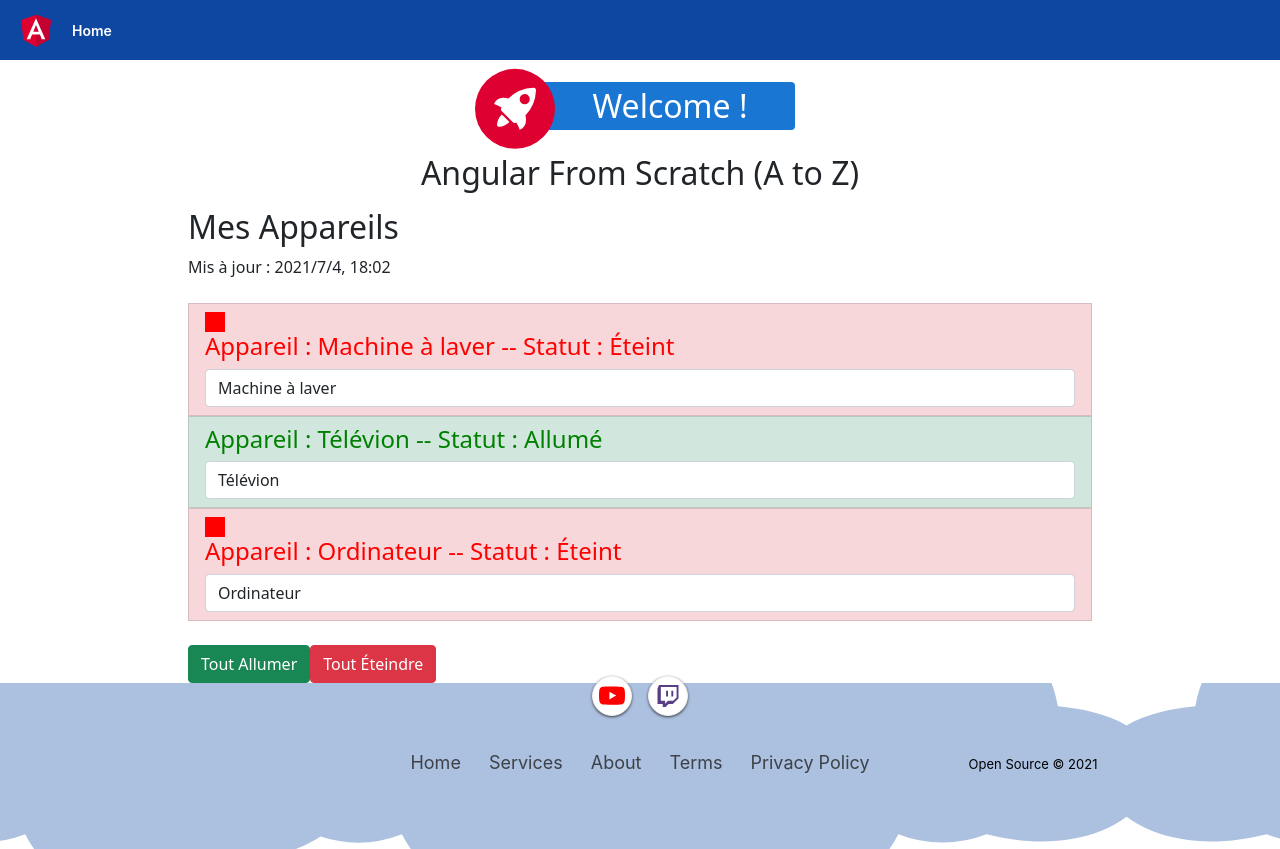
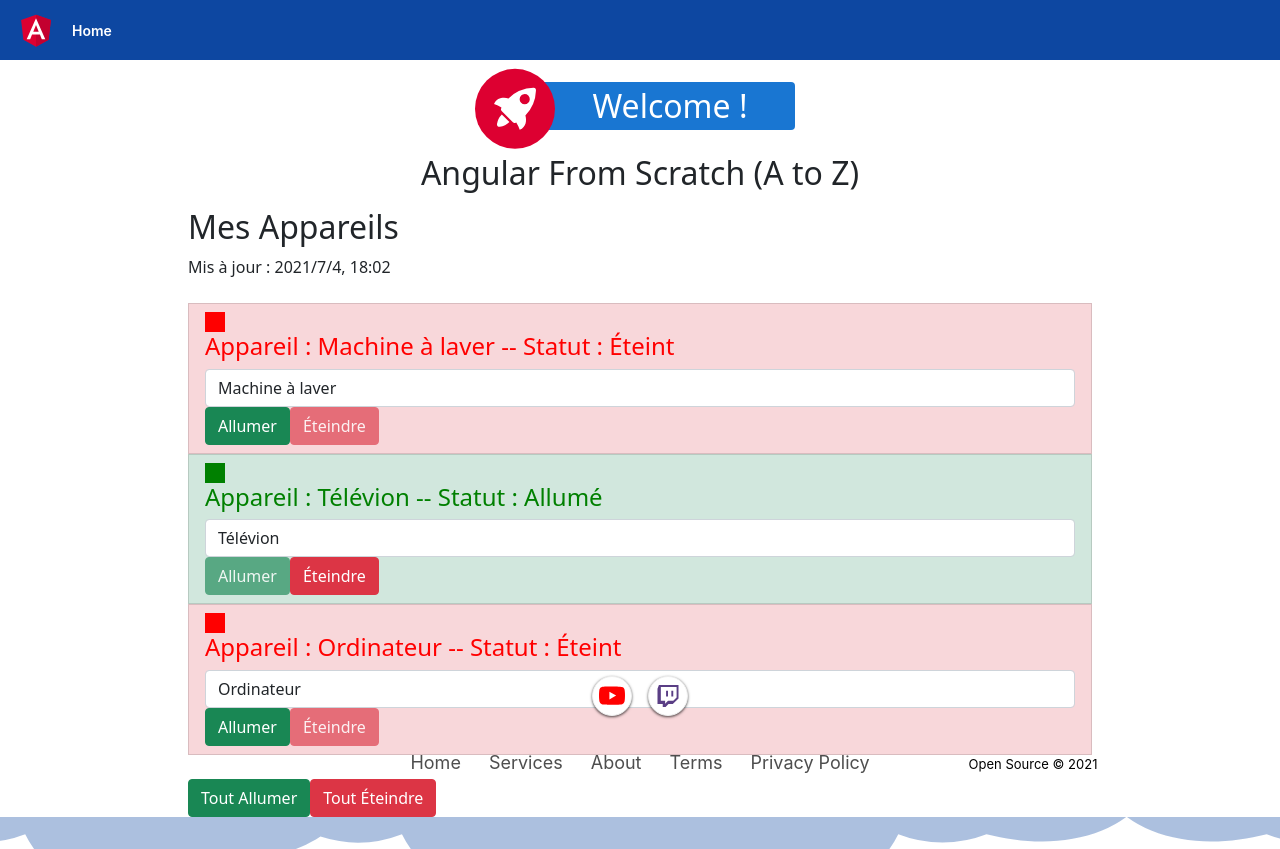
Before and after one commit to Vunerio/angular-from-scratch-A2Z, an Angular app in the folder angular-from-scratch-A2Z/: page / in a window 1280 px wide. Before the commit the page ends 800 px from the top, so only its background shows below. Built offline with nearby package versions, Linux system fonts and the light colour scheme.

Commit message:
feat(allumer/éteindre appareil): Faire communiquer les components entre eux grace aux services. Avec la centralisation de données et de fonctionnalités.

```diff
--- a/angular-from-scratch-A2Z/src/app/app.component.html
+++ b/angular-from-scratch-A2Z/src/app/app.component.html
@@ -47,9 +47,10 @@
         <br>
         <ul class="list-group">
           <!-- Directive Structurelle ngFor -->
-          <app-appareil *ngFor="let appareil of appareils"
-                         [appareilName]="appareil.name"
-                         [appareilStatus]="appareil.status">
+          <app-appareil *ngFor="let appareil of appareils; let i = index"
+                        [indexOfAppareil] = "i"
+                        [appareilName]="appareil.name"
+                        [appareilStatus]="appareil.status">
           </app-appareil>
         </ul>
         <br>
--- a/angular-from-scratch-A2Z/src/app/appareil/appareil.component.html
+++ b/angular-from-scratch-A2Z/src/app/appareil/appareil.component.html
@@ -7,9 +7,24 @@
   <div style="width: 20px; height: 20px; background-color: red;"
        *ngIf="appareilStatus === 'Éteint'">
   </div>
+  <div style="width: 20px; height: 20px; background-color: green;"
+       *ngIf="appareilStatus === 'Allumé'">
+  </div>
   <!-- L'interpolation {{}} -->
   <!-- Directive par Attribut ngStyle -->
   <h4 [ngStyle]="{color: getColor()}">Appareil : {{ appareilName }} -- Statut : {{ getStatus() }}</h4>
   <!-- Two-way Binding -->
   <input type="text" class="form-control" [(ngModel)]="appareilName">
+
+  <button class="btn btn-success"
+          (click)="onSwitchOn()"
+          [disabled]="appareilStatus === 'Allumé'">
+    Allumer
+  </button>
+
+  <button class="btn btn-danger"
+          (click)="onSwitchOff()"
+          [disabled]="appareilStatus === 'Éteint'">
+    Éteindre
+  </button>
 </li>
--- a/angular-from-scratch-A2Z/src/app/appareil/appareil.component.ts
+++ b/angular-from-scratch-A2Z/src/app/appareil/appareil.component.ts
@@ -1,4 +1,5 @@
 import { Component, Input, OnInit } from '@angular/core';
+import { AppareilService } from '../services/appareil.service';
 
 @Component({
   selector: 'app-appareil',
@@ -16,8 +17,9 @@ export class AppareilComponent implements OnInit {
    */
   @Input() appareilName!: string;
   @Input() appareilStatus!: string;
+  @Input() indexOfAppareil!: number;
 
-  constructor() { }
+  constructor(private appareilService: AppareilService) { }
 
   ngOnInit(): void {
   }
@@ -33,4 +35,12 @@ export class AppareilComponent implements OnInit {
       return 'red';
     }
   }
+
+  onSwitchOn() {
+    this.appareilService.switchOnOne(this.indexOfAppareil);
+  }
+
+  onSwitchOff() {
+    this.appareilService.switchOffOne(this.indexOfAppareil);
+  }
 }
--- a/angular-from-scratch-A2Z/src/app/services/appareil.service.ts
+++ b/angular-from-scratch-A2Z/src/app/services/appareil.service.ts
@@ -25,4 +25,12 @@ export class AppareilService {
       appareil.status = 'Éteint';
     }
   }
+
+  switchOnOne (index: number) {
+    this.appareils[index].status = 'Allumé';
+  }
+
+  switchOffOne (index: number) {
+    this.appareils[index].status = 'Éteint';
+  }
 }
```
Lines whose indentation alone changed are shown as unchanged.
